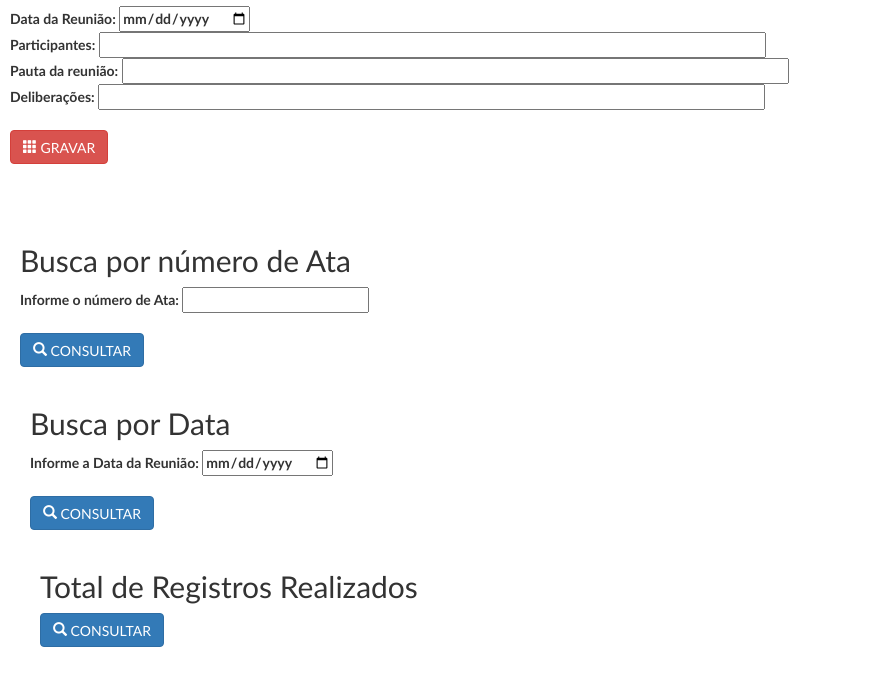
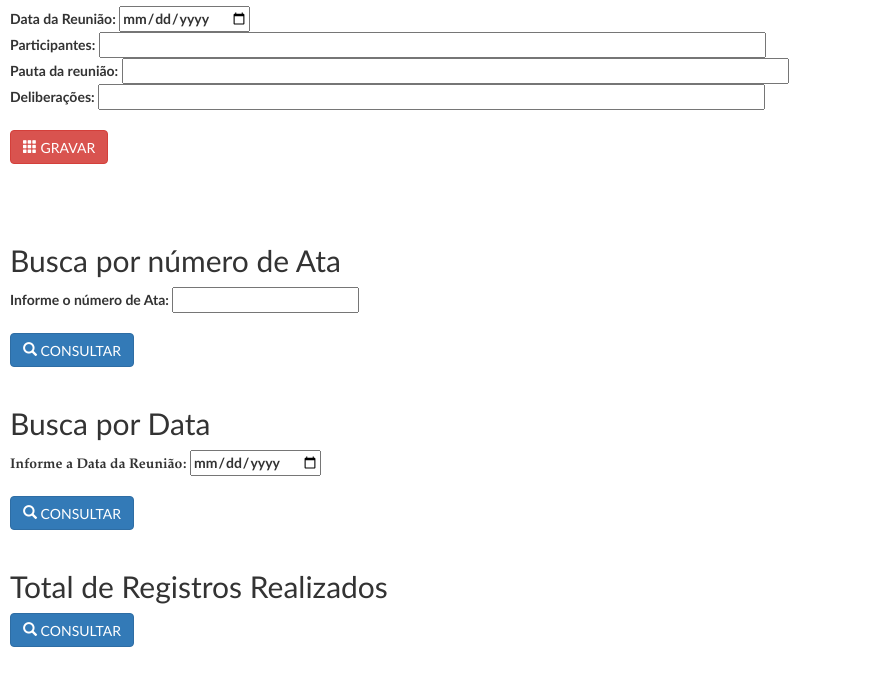
Before and after one commit to lmatrone/testeAtas4, a plain HTML site: page index.html in a window 1280 px wide. Shown: the part 536-1213 px from the top of the page, without its empty margins (0-893 px from the left). Drawn offline with nearby package versions, Linux system fonts and the light colour scheme.

Commit message:
Update index.html

```diff
--- a/index.html
+++ b/index.html
@@ -47,7 +47,7 @@
                 </form>
                 <br>
                 <div>
-                    <div style=margin-left:10px><div id="statusTransacao">&nbsp;</div>
+                    <div id="statusTransacao">&nbsp;</div>
               <br>
             <h2><font face="Calibri"><div style=margin-left:10px>Busca por número de Ata</font></h2>
             <div id="decisao">
@@ -62,13 +62,13 @@
                     </div>
                 <br>
                 </form>
-                <div style=margin-left:10px><div id="resultadoPesquisa"></div>
+                <div id="resultadoPesquisa"></div>
 
                 <h2><font face="Calibri"><div style=margin-left:10px>Busca por Data</font></h2>
                 <div id="data">
                     <form action="#" method="get" name="formPesquisa1" id="formPesquisa1">
                         <div>
-                            <label for="_data"><font face="Calibri"><div style=margin-left:10px>Informe a Data da Reunião: </font></label>
+                            <label for="_data"><font face="Garamond"><div style=margin-left:10px>Informe a Data da Reunião: </font></label>
                             <input type="date" name="_data" id="_data" />
                         </div>
                         <div>
@@ -76,7 +76,7 @@
                         <div style=margin-left:10px><button onclick="buscaPorData()" class="btn btn-primary"><span class="glyphicon glyphicon-search"><font face="Calibri">  CONSULTAR</font></span></button>
                         </div>
                     </form>
-                    <div style=margin-left:10px><div id="resultadoPesquisa1"></div>
+                    <div id="resultadoPesquisa1"></div>
                     <br>
                      <h2><font face="Calibri"><div style=margin-left:10px>Total de Registros Realizados</font></h2>
                 <div id="data">
@@ -86,7 +86,7 @@
                         <div style=margin-left:10px><button onclick="mostrarNumeroAtas()" class="btn btn-primary"><span class="glyphicon glyphicon-search"><font face="Calibri">  CONSULTAR</font></span></button>
                         </div>
                     </form>
-                    <div style=margin-left:10px><div id="resultadoPesquisa2"></div>
+                    <b><div id="resultadoPesquisa2"></div><b>
 
         <script src="https://ajax.googleapis.com/ajax/libs/jquery/3.3.1/jquery.min.js"></script>
         <script src="https://maxcdn.bootstrapcdn.com/bootstrap/3.3.7/js/bootstrap.min.js"></script>
```
